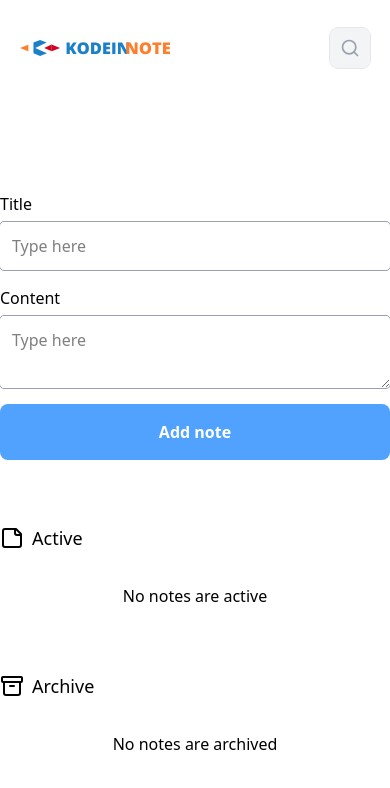
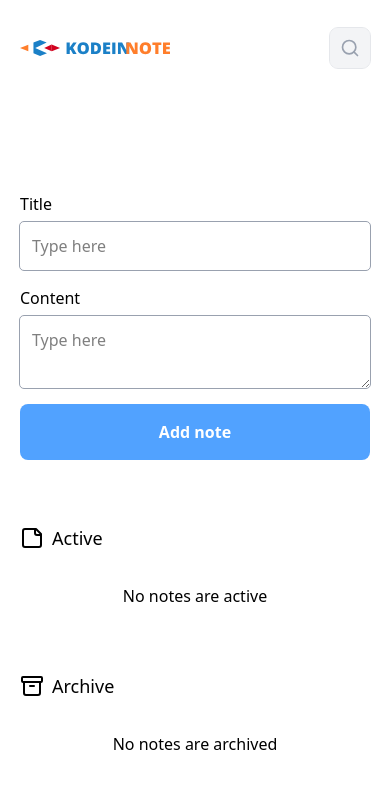
Before and after one commit to barraIhsan/react-note, a React (Vite) app: page / in a window 390 px wide. Shown: the top 788 px of the page. Built offline with nearby package versions, Linux system fonts and the light colour scheme.

Commit message:
feat: decrease grid count on mobile on notelist to make it responsive

```diff
--- a/src/components/NoteForm.tsx
+++ b/src/components/NoteForm.tsx
@@ -11,7 +11,7 @@ export default function NoteForm({
   }
 
   return (
-    <section className="max-w-xl mx-auto mt-32 py-16">
+    <section className="px-5 max-w-xl mx-auto mt-32 py-16">
       <form onSubmit={handleSubmit} className="flex flex-col gap-4">
         <label className="flex flex-col gap-1.5">
           Title
--- a/src/components/NoteList.tsx
+++ b/src/components/NoteList.tsx
@@ -22,12 +22,12 @@ export default function NoteList({
   }
 
   return (
-    <main className="container mx-auto space-y-16 mb-24">
+    <main className="container mx-auto px-5 space-y-16 mb-24">
       <section className="space-y-8">
         <h2 className="inline-flex items-center gap-2 text-lg font-medium">
           <StickyNote /> Active
         </h2>
-        <div className="grid grid-cols-4 gap-6">
+        <div className="grid md:grid-cols-2 lg:grid-cols-3 xl:grid-cols-4 gap-6">
           {notes("active").length > 0 ? (
             notes("active").map((item) => (
               <NoteItem
@@ -48,7 +48,7 @@ export default function NoteList({
         <h2 className="inline-flex items-center gap-2 text-lg font-medium">
           <Archive /> Archive
         </h2>
-        <div className="grid grid-cols-4 gap-6">
+        <div className="grid md:grid-cols-2 lg:grid-cols-3 xl:grid-cols-4 gap-6">
           {notes("archive").length > 0 ? (
             notes("archive").map((item) => (
               <NoteItem
```
